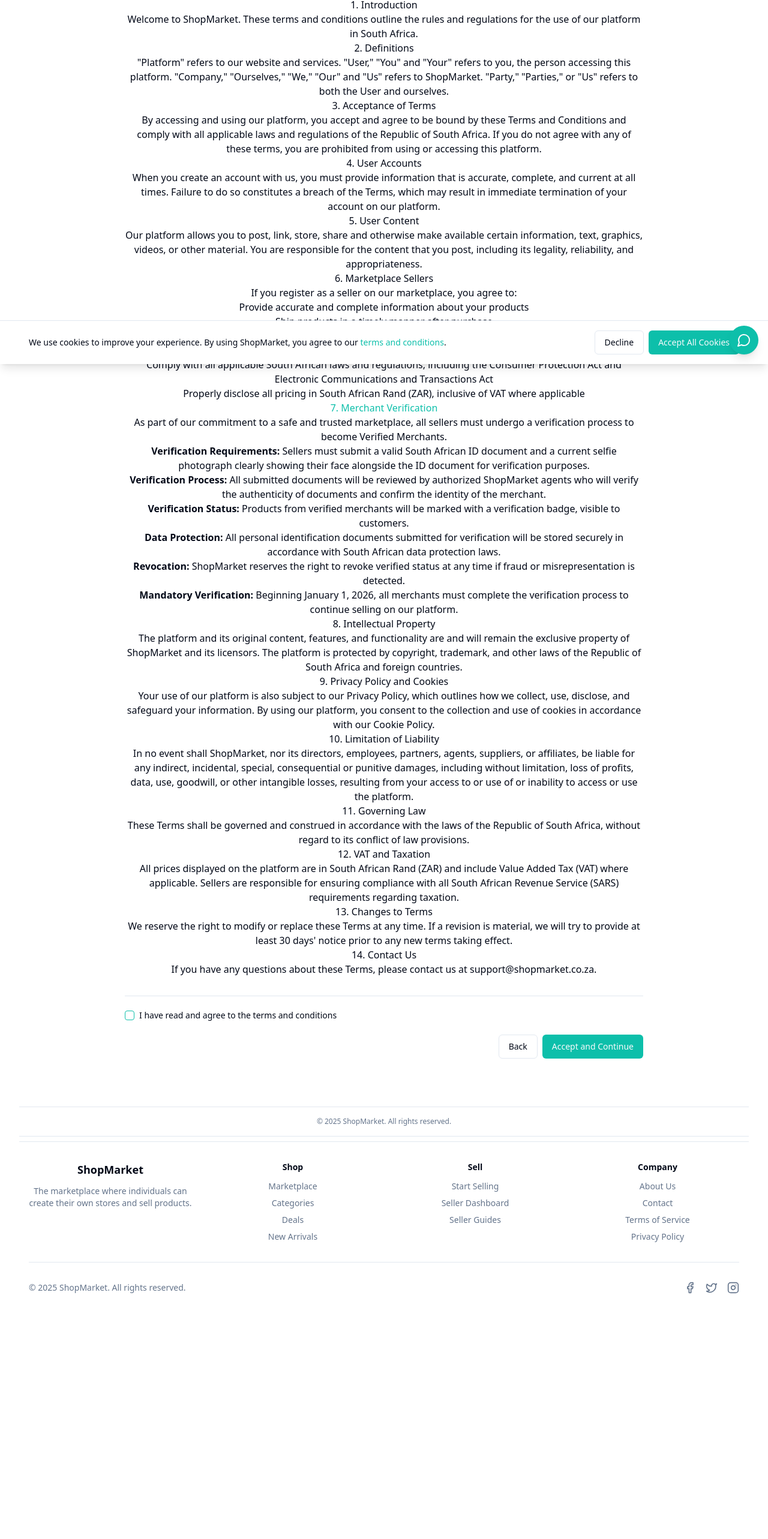
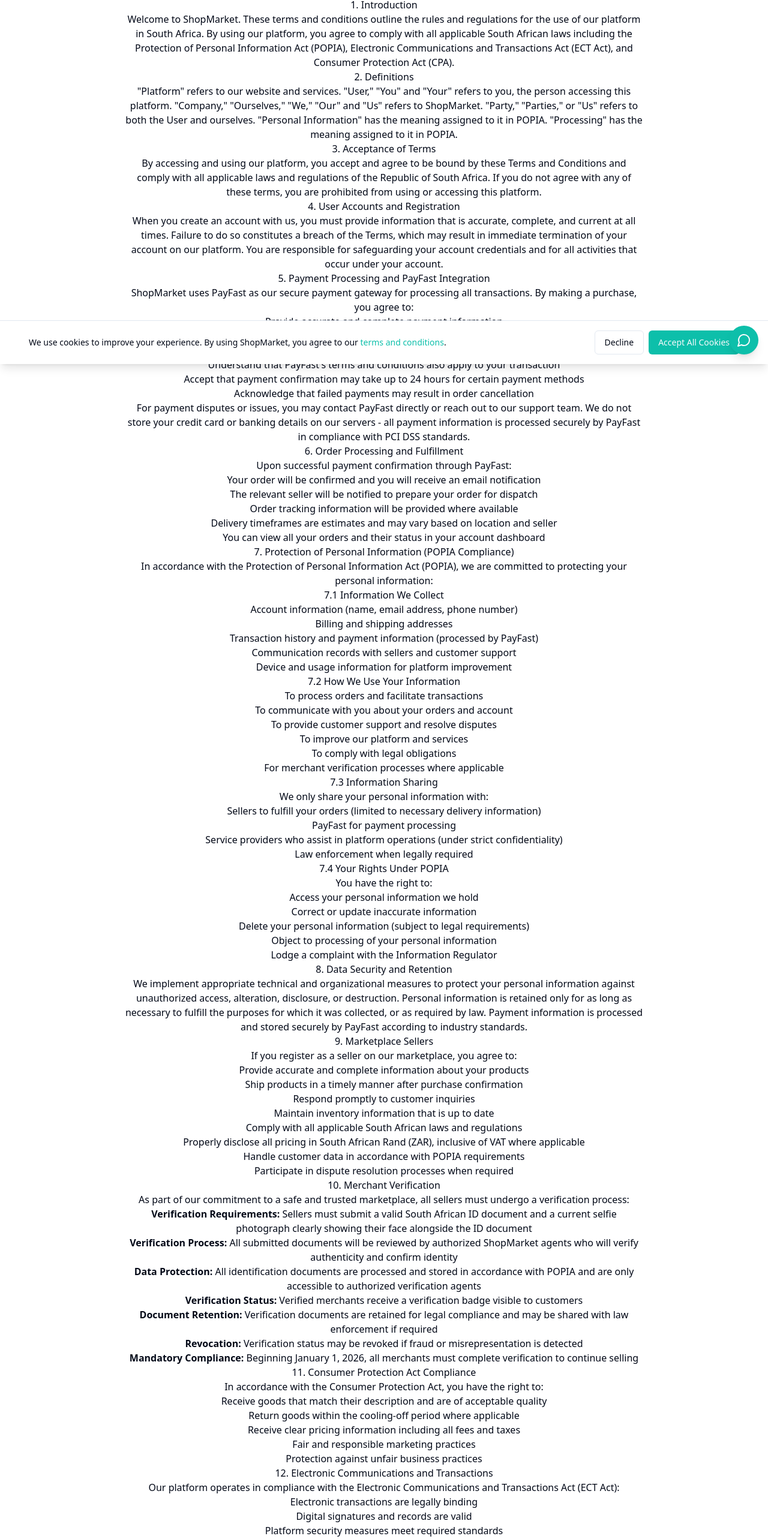
Before and after one commit to Leliscott/market-forge-shop, a React (Vite) app: page /terms in a window 1280 px wide. Shown: the part 193-2759 px from the top of the page at 60% size. Before the commit the page ends 2414 px from the top, so only its background shows below. Built offline with nearby package versions, Linux system fonts and the light colour scheme.

Commit message:
Refactor: Update terms and conditions for POPIA compliance.

```diff
--- a/src/pages/TermsAndConditions.tsx
+++ b/src/pages/TermsAndConditions.tsx
@@ -1,3 +1,4 @@
+
 import React from 'react';
 import { useNavigate } from 'react-router-dom';
 import { Button } from '@/components/ui/button';
@@ -71,7 +72,9 @@ const TermsAndConditions = () => {
           <h2>1. Introduction</h2>
           <p>
             Welcome to ShopMarket. These terms and conditions outline the rules and regulations
-            for the use of our platform in South Africa.
+            for the use of our platform in South Africa. By using our platform, you agree to comply
+            with all applicable South African laws including the Protection of Personal Information Act (POPIA),
+            Electronic Communications and Transactions Act (ECT Act), and Consumer Protection Act (CPA).
           </p>
 
           <h2>2. Definitions</h2>
@@ -80,6 +83,8 @@ const TermsAndConditions = () => {
             "User," "You" and "Your" refers to you, the person accessing this platform.
             "Company," "Ourselves," "We," "Our" and "Us" refers to ShopMarket.
             "Party," "Parties," or "Us" refers to both the User and ourselves.
+            "Personal Information" has the meaning assigned to it in POPIA.
+            "Processing" has the meaning assigned to it in POPIA.
           </p>
 
           <h2>3. Acceptance of Terms</h2>
@@ -89,90 +94,223 @@ const TermsAndConditions = () => {
             you are prohibited from using or accessing this platform.
           </p>
 
-          <h2>4. User Accounts</h2>
+          <h2>4. User Accounts and Registration</h2>
           <p>
             When you create an account with us, you must provide information that is accurate, complete, and current
             at all times. Failure to do so constitutes a breach of the Terms, which may result in immediate termination
-            of your account on our platform.
+            of your account on our platform. You are responsible for safeguarding your account credentials and for all activities
+            that occur under your account.
           </p>
 
-          <h2>5. User Content</h2>
+          <h2>5. Payment Processing and PayFast Integration</h2>
           <p>
-            Our platform allows you to post, link, store, share and otherwise make available certain information, text,
-            graphics, videos, or other material. You are responsible for the content that you post, including its legality,
-            reliability, and appropriateness.
+            ShopMarket uses PayFast as our secure payment gateway for processing all transactions. By making a purchase, you agree to:
+          </p>
+          <ul>
+            <li>Provide accurate and complete payment information</li>
+            <li>Authorize PayFast to process your payment on behalf of ShopMarket</li>
+            <li>Accept that all payments are processed in South African Rand (ZAR)</li>
+            <li>Understand that PayFast's terms and conditions also apply to your transaction</li>
+            <li>Accept that payment confirmation may take up to 24 hours for certain payment methods</li>
+            <li>Acknowledge that failed payments may result in order cancellation</li>
+          </ul>
+          <p>
+            For payment disputes or issues, you may contact PayFast directly or reach out to our support team.
+            We do not store your credit card or banking details on our servers - all payment information is processed
+            securely by PayFast in compliance with PCI DSS standards.
           </p>
 
-          <h2>6. Marketplace Sellers</h2>
+          <h2>6. Order Processing and Fulfillment</h2>
+          <p>
+            Upon successful payment confirmation through PayFast:
+          </p>
+          <ul>
+            <li>Your order will be confirmed and you will receive an email notification</li>
+            <li>The relevant seller will be notified to prepare your order for dispatch</li>
+            <li>Order tracking information will be provided where available</li>
+            <li>Delivery timeframes are estimates and may vary based on location and seller</li>
+            <li>You can view all your orders and their status in your account dashboard</li>
+          </ul>
+
+          <h2>7. Protection of Personal Information (POPIA Compliance)</h2>
+          <p>
+            In accordance with the Protection of Personal Information Act (POPIA), we are committed to protecting your personal information:
+          </p>
+          <h3>7.1 Information We Collect</h3>
+          <ul>
+            <li>Account information (name, email address, phone number)</li>
+            <li>Billing and shipping addresses</li>
+            <li>Transaction history and payment information (processed by PayFast)</li>
+            <li>Communication records with sellers and customer support</li>
+            <li>Device and usage information for platform improvement</li>
+          </ul>
+
+          <h3>7.2 How We Use Your Information</h3>
+          <ul>
+            <li>To process orders and facilitate transactions</li>
+            <li>To communicate with you about your orders and account</li>
+            <li>To provide customer support and resolve disputes</li>
+            <li>To improve our platform and services</li>
+            <li>To comply with legal obligations</li>
+            <li>For merchant verification processes where applicable</li>
+          </ul>
+
+          <h3>7.3 Information Sharing</h3>
+          <p>
+            We only share your personal information with:
+          </p>
+          <ul>
+            <li>Sellers to fulfill your orders (limited to necessary delivery information)</li>
+            <li>PayFast for payment processing</li>
+            <li>Service providers who assist in platform operations (under strict confidentiality)</li>
+            <li>Law enforcement when legally required</li>
+          </ul>
+
+          <h3>7.4 Your Rights Under POPIA</h3>
+          <p>You have the right to:</p>
+          <ul>
+            <li>Access your personal information we hold</li>
+            <li>Correct or update inaccurate information</li>
+            <li>Delete your personal information (subject to legal requirements)</li>
+            <li>Object to processing of your personal information</li>
+            <li>Lodge a complaint with the Information Regulator</li>
+          </ul>
+
+          <h2>8. Data Security and Retention</h2>
+          <p>
+            We implement appropriate technical and organizational measures to protect your personal information
+            against unauthorized access, alteration, disclosure, or destruction. Personal information is retained
+            only for as long as necessary to fulfill the purposes for which it was collected, or as required by law.
+            Payment information is processed and stored securely by PayFast according to industry standards.
+          </p>
+
+          <h2>9. Marketplace Sellers</h2>
           <p>
             If you register as a seller on our marketplace, you agree to:
           </p>
           <ul>
             <li>Provide accurate and complete information about your products</li>
-            <li>Ship products in a timely manner after purchase</li>
+            <li>Ship products in a timely manner after purchase confirmation</li>
             <li>Respond promptly to customer inquiries</li>
             <li>Maintain inventory information that is up to date</li>
-            <li>Comply with all applicable South African laws and regulations, including the Consumer Protection Act and Electronic Communications and Transactions Act</li>
+            <li>Comply with all applicable South African laws and regulations</li>
             <li>Properly disclose all pricing in South African Rand (ZAR), inclusive of VAT where applicable</li>
+            <li>Handle customer data in accordance with POPIA requirements</li>
+            <li>Participate in dispute resolution processes when required</li>
           </ul>
 
-          <h2 className="text-primary">7. Merchant Verification</h2>
+          <h2>10. Merchant Verification</h2>
           <p>
-            As part of our commitment to a safe and trusted marketplace, all sellers must undergo a verification process to become Verified Merchants.
+            As part of our commitment to a safe and trusted marketplace, all sellers must undergo a verification process:
           </p>
           <ul>
-            <li><strong>Verification Requirements:</strong> Sellers must submit a valid South African ID document and a current selfie photograph clearly showing their face alongside the ID document for verification purposes.</li>
-            <li><strong>Verification Process:</strong> All submitted documents will be reviewed by authorized ShopMarket agents who will verify the authenticity of documents and confirm the identity of the merchant.</li>
-            <li><strong>Verification Status:</strong> Products from verified merchants will be marked with a verification badge, visible to customers.</li>
-            <li><strong>Data Protection:</strong> All personal identification documents submitted for verification will be stored securely in accordance with South African data protection laws.</li>
-            <li><strong>Revocation:</strong> ShopMarket reserves the right to revoke verified status at any time if fraud or misrepresentation is detected.</li>
-            <li><strong>Mandatory Verification:</strong> Beginning January 1, 2026, all merchants must complete the verification process to continue selling on our platform.</li>
+            <li><strong>Verification Requirements:</strong> Sellers must submit a valid South African ID document and a current selfie photograph clearly showing their face alongside the ID document</li>
+            <li><strong>Verification Process:</strong> All submitted documents will be reviewed by authorized ShopMarket agents who will verify authenticity and confirm identity</li>
+            <li><strong>Data Protection:</strong> All identification documents are processed and stored in accordance with POPIA and are only accessible to authorized verification agents</li>
+            <li><strong>Verification Status:</strong> Verified merchants receive a verification badge visible to customers</li>
+            <li><strong>Document Retention:</strong> Verification documents are retained for legal compliance and may be shared with law enforcement if required</li>
+            <li><strong>Revocation:</strong> Verification status may be revoked if fraud or misrepresentation is detected</li>
+            <li><strong>Mandatory Compliance:</strong> Beginning January 1, 2026, all merchants must complete verification to continue selling</li>
           </ul>
 
-          <h2>8. Intellectual Property</h2>
+          <h2>11. Consumer Protection Act Compliance</h2>
+          <p>
+            In accordance with the Consumer Protection Act, you have the right to:
+          </p>
+          <ul>
+            <li>Receive goods that match their description and are of acceptable quality</li>
+            <li>Return goods within the cooling-off period where applicable</li>
+            <li>Receive clear pricing information including all fees and taxes</li>
+            <li>Fair and responsible marketing practices</li>
+            <li>Protection against unfair business practices</li>
+          </ul>
+
+          <h2>12. Electronic Communications and Transactions</h2>
+          <p>
+            Our platform operates in compliance with the Electronic Communications and Transactions Act (ECT Act):
+          </p>
+          <ul>
+            <li>Electronic transactions are legally binding</li>
+            <li>Digital signatures and records are valid</li>
+            <li>Platform security measures meet required standards</li>
+            <li>Transaction records are maintained for audit purposes</li>
+          </ul>
+
+          <h2>13. Intellectual Property</h2>
           <p>
             The platform and its original content, features, and functionality are and will remain the exclusive
             property of ShopMarket and its licensors. The platform is protected by copyright, trademark, and other
             laws of the Republic of South Africa and foreign countries.
           </p>
 
-          <h2>9. Privacy Policy and Cookies</h2>
-          <p>
-            Your use of our platform is also subject to our Privacy Policy, which outlines how we collect,
-            use, disclose, and safeguard your information. By using our platform, you consent to the collection
-            and use of cookies in accordance with our Cookie Policy.
-          </p>
-
-          <h2>10. Limitation of Liability</h2>
+          <h2>14. Limitation of Liability</h2>
           <p>
             In no event shall ShopMarket, nor its directors, employees, partners, agents, suppliers,
             or affiliates, be liable for any indirect, incidental, special, consequential or punitive damages,
             including without limitation, loss of profits, data, use, goodwill, or other intangible losses,
-            resulting from your access to or use of or inability to access or use the platform.
+            resulting from your access to or use of or inability to access or use the platform, subject to
+            applicable consumer protection laws.
           </p>
 
-          <h2>11. Governing Law</h2>
+          <h2>15. Dispute Resolution</h2>
+          <p>
+            Any disputes arising from the use of our platform will be resolved through:
+          </p>
+          <ul>
+            <li>Initial mediation through our customer support team</li>
+            <li>Escalation to formal mediation if required</li>
+            <li>Arbitration or legal proceedings in South African courts as a last resort</li>
+          </ul>
+
+          <h2>16. Governing Law</h2>
           <p>
             These Terms shall be governed and construed in accordance with the laws of the Republic of South Africa,
-            without regard to its conflict of law provisions.
+            without regard to its conflict of law provisions. Any legal proceedings will be conducted in South African courts.
           </p>
 
-          <h2>12. VAT and Taxation</h2>
+          <h2>17. Cookies and Tracking</h2>
+          <p>
+            We use cookies and similar technologies to improve your experience on our platform. By using our services,
+            you consent to our use of cookies as described in our Cookie Policy. You can manage your cookie preferences
+            through your browser settings.
+          </p>
+
+          <h2>18. VAT and Taxation</h2>
           <p>
             All prices displayed on the platform are in South African Rand (ZAR) and include Value Added Tax (VAT)
             where applicable. Sellers are responsible for ensuring compliance with all South African Revenue Service
-            (SARS) requirements regarding taxation.
+            (SARS) requirements regarding taxation. VAT-registered sellers must display their VAT registration numbers.
           </p>
 
-          <h2>13. Changes to Terms</h2>
+          <h2>19. Platform Availability and Maintenance</h2>
           <p>
-            We reserve the right to modify or replace these Terms at any time. If a revision is material,
-            we will try to provide at least 30 days' notice prior to any new terms taking effect.
+            While we strive to maintain continuous platform availability, we reserve the right to:
+          </p>
+          <ul>
+            <li>Perform scheduled maintenance with advance notice</li>
+            <li>Temporarily suspend services for technical reasons</li>
+            <li>Update or modify platform features</li>
+            <li>Implement security measures as needed</li>
+          </ul>
+
+          <h2>20. Changes to Terms</h2>
+          <p>
+            We reserve the right to modify or replace these Terms at any time. Material changes will be communicated
+            with at least 30 days' notice. Continued use of the platform after changes constitute acceptance of new terms.
           </p>
 
-          <h2>14. Contact Us</h2>
+          <h2>21. Contact Information</h2>
           <p>
-            If you have any questions about these Terms, please contact us at support@shopmarket.co.za.
+            For questions about these Terms, privacy concerns, or to exercise your POPIA rights, contact us at:
+          </p>
+          <ul>
+            <li>Email: support@shopmarket.co.za</li>
+            <li>Privacy Officer: privacy@shopmarket.co.za</li>
+            <li>POPIA Inquiries: popia@shopmarket.co.za</li>
+          </ul>
+
+          <p className="text-sm text-muted-foreground mt-8">
+            Last updated: {new Date().toLocaleDateString('en-ZA')}
           </p>
         </div>
 
@@ -187,7 +325,7 @@ const TermsAndConditions = () => {
               htmlFor="terms"
               className="text-sm font-medium leading-none peer-disabled:cursor-not-allowed peer-disabled:opacity-70"
             >
-              I have read and agree to the terms and conditions
+              I have read and agree to the terms and conditions, including POPIA privacy provisions
             </label>
           </div>
 
```
